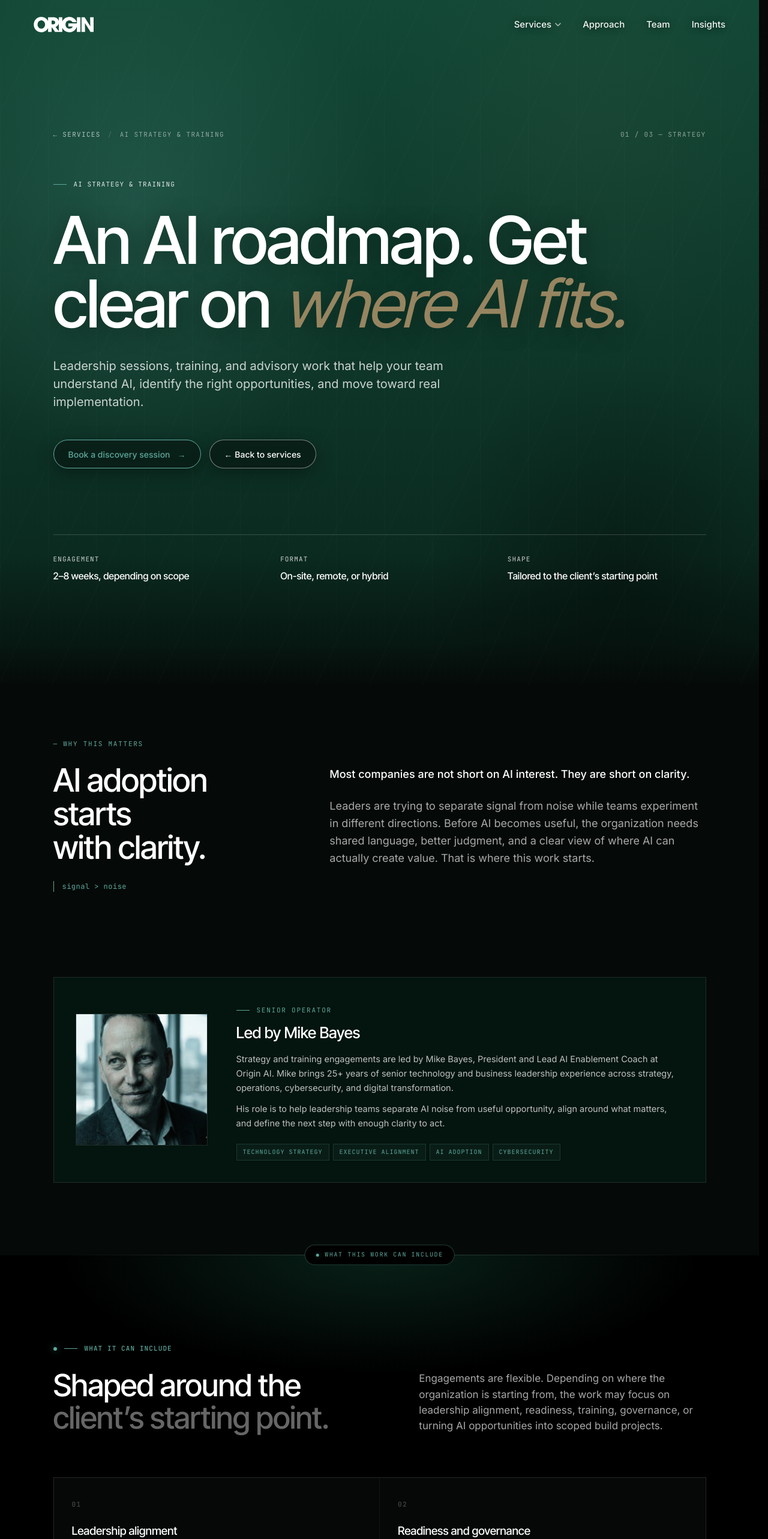
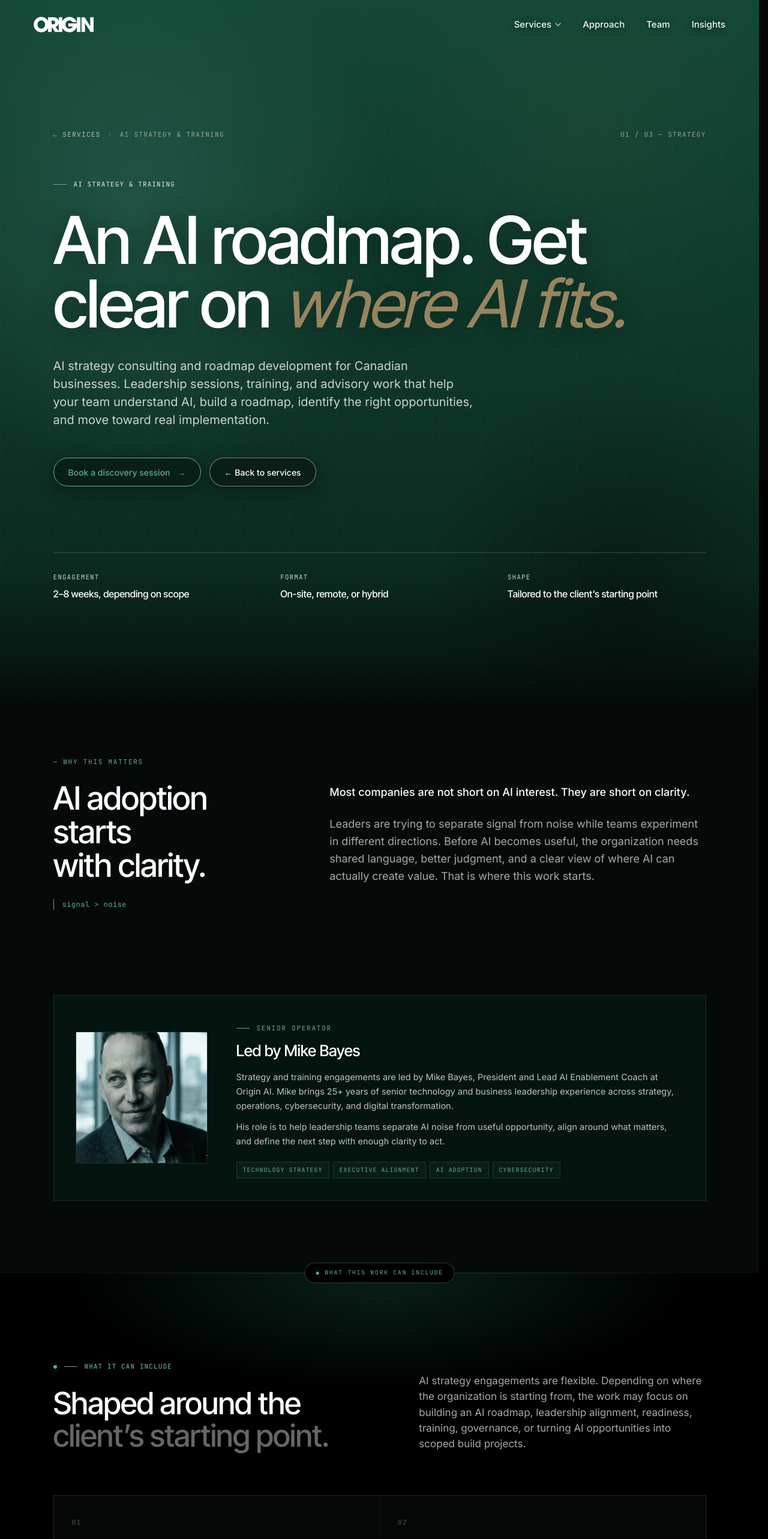
Before and after one commit to mikebayes/originai, a Next.js app: page /services/strategy in a window 1280 px wide. Shown: the top 2566 px of the page at 60% size. Built offline with nearby package versions, Linux system fonts and the light colour scheme.

Commit message:
SEO scope C: Article schema on insights, keyword weaving on Build and Strategy

```diff
--- a/components/ServicesStrategyPage.tsx
+++ b/components/ServicesStrategyPage.tsx
@@ -57,9 +57,10 @@ export default function ServicesStrategyPage() {
           </h1>
 
           <p className="bp-hero-sub">
-            Leadership sessions, training, and advisory work that help your team
-            understand AI, identify the right opportunities, and move toward real
-            implementation.
+            AI strategy consulting and roadmap development for Canadian
+            businesses. Leadership sessions, training, and advisory work that
+            help your team understand AI, build a roadmap, identify the right
+            opportunities, and move toward real implementation.
           </p>
 
           <div className="bp-hero-actions">
@@ -191,10 +192,11 @@ export default function ServicesStrategyPage() {
               </h2>
             </div>
             <p className="section-lede lede">
-              Engagements are flexible. Depending on where the organization is
-              starting from, the work may focus on leadership alignment,
-              readiness, training, governance, or turning AI opportunities
-              into scoped build projects.
+              AI strategy engagements are flexible. Depending on where the
+              organization is starting from, the work may focus on building
+              an AI roadmap, leadership alignment, readiness, training,
+              governance, or turning AI opportunities into scoped build
+              projects.
             </p>
           </div>
 
```
Also changed, not shown: app/insights/[slug]/page.tsx (+36 -0 lines), components/ServicesBuildPage.tsx (+7 -5 lines).
